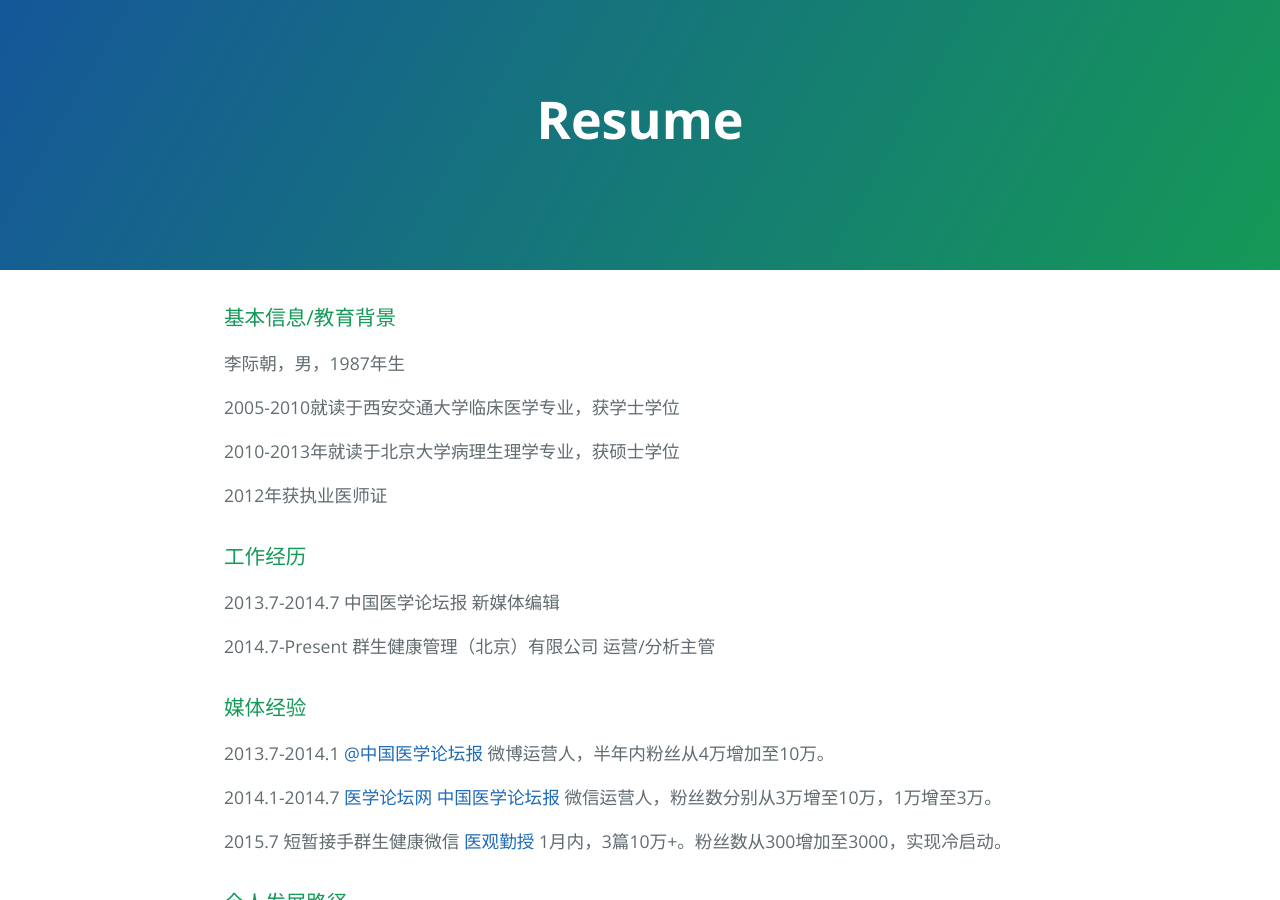
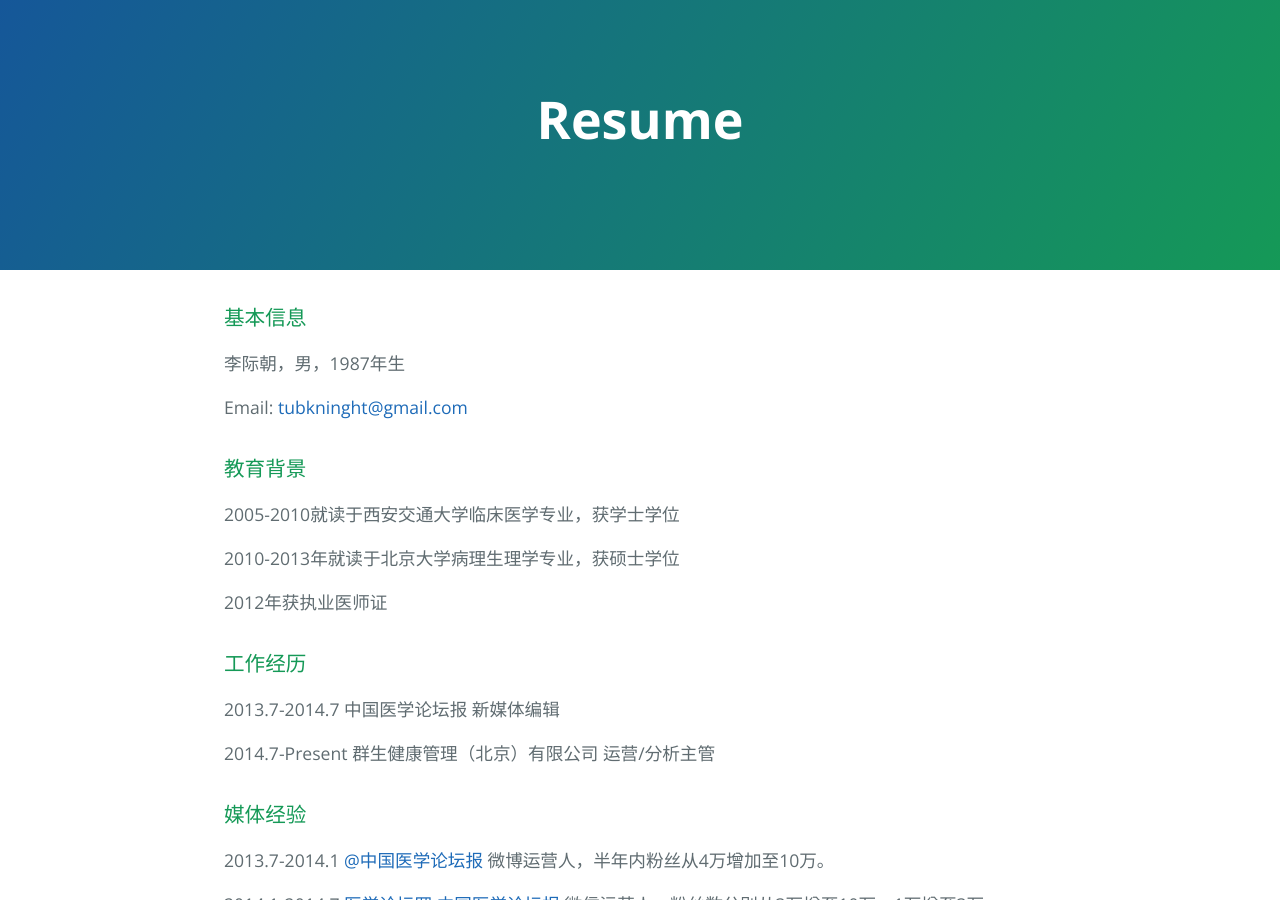
Before and after one commit to sicklife/sicklife.github.io, a Jekyll site: the page index.html, which Jekyll copies as it is, in a window 1280 px wide and 900 px high. Built offline with Jekyll 4.4.1, drawn with Linux system fonts in a browser that asks for light colours.

```diff
--- a/index.html
+++ b/index.html
@@ -17,9 +17,14 @@
 
     <section class="main-content">
       <h3>
-<a id="基本信息教育背景" class="anchor" href="#%E5%9F%BA%E6%9C%AC%E4%BF%A1%E6%81%AF%E6%95%99%E8%82%B2%E8%83%8C%E6%99%AF" aria-hidden="true"><span class="octicon octicon-link"></span></a>基本信息/教育背景</h3>
+<a id="基本信息" class="anchor" href="#%E5%9F%BA%E6%9C%AC%E4%BF%A1%E6%81%AF" aria-hidden="true"><span class="octicon octicon-link"></span></a>基本信息</h3>
 
 <p>李际朝，男，1987年生</p>
+
+<p>Email: <a href="mailto:tubkninght@gmail.com">tubkninght@gmail.com</a></p>
+
+<h3>
+<a id="教育背景" class="anchor" href="#%E6%95%99%E8%82%B2%E8%83%8C%E6%99%AF" aria-hidden="true"><span class="octicon octicon-link"></span></a>教育背景</h3>
 
 <p>2005-2010就读于西安交通大学临床医学专业，获学士学位</p>
 
--- a/params.json
+++ b/params.json
@@ -1 +1 @@
-{"name":"Resume","tagline":"","body":"### 基本信息/教育背景\r\n李际朝，男，1987年生\r\n\r\n2005-2010就读于西安交通大学临床医学专业，获学士学位\r\n\r\n2010-2013年就读于北京大学病理生理学专业，获硕士学位\r\n\r\n2012年获执业医师证\r\n\r\n### 工作经历\r\n2013.7-2014.7 中国医学论坛报 新媒体编辑\r\n\r\n2014.7-Present 群生健康管理（北京）有限公司 运营/分析主管\r\n\r\n### 媒体经验\r\n2013.7-2014.1 [@中国医学论坛报](http://www.weibo.com/seafrog?is_all=1) 微博运营人，半年内粉丝从4万增加至10万。\r\n\r\n2014.1-2014.7 [医学论坛网](http://weixin.sogou.com/gzh?openid=oIWsFtxyCk9N09rwUnNGj7qxjlPI) [中国医学论坛报](http://weixin.sogou.com/gzh?openid=oIWsFt_VdCflDuZCYMHFttguJ69s) 微信运营人，粉丝数分别从3万增至10万，1万增至3万。\r\n\r\n2015.7 短暂接手群生健康微信 [医观勤授](http://weixin.sogou.com/gzh?openid=oIWsFt-DSasP15v7h8ng-xzVz7Bs&ext) 1月内，3篇10万+。粉丝数从300增加至3000，实现冷启动。\r\n\r\n### 个人发展路径\r\n从一名医学生，到一名医学编辑，又慢慢成为一名Growth Hacker。\r\n\r\n最近一两年在自学编程及Data Mining，立志成为一名数据（市场）分析师。\r\n\r\n### 编程语言\r\n`Python` `SQL` `R` `HTML` \r\n\r\n###常用软件\r\nOffice、Photoshop、Dropbox、Visio、Jupyter Notebook\r\n\r\n###核心技能\r\n英文读写、信息检索、文案编辑、数据抓取、数据分析\r\n\r\n###个人主页\r\n\r\nResearch Gate: [Li Jizhao](https://www.researchgate.net/profile/Jizhao_Li2)\r\n\r\n知乎: [李际朝](https://www.zhihu.com/people/li-ji-zhao)","google":"UA-60336688-1","note":"Don't delete this file! It's used internally to help with page regeneration."}
+{"name":"Resume","tagline":"","body":"### 基本信息\r\n李际朝，男，1987年生\r\n\r\nEmail: tubkninght@gmail.com\r\n\r\n###教育背景\r\n2005-2010就读于西安交通大学临床医学专业，获学士学位\r\n\r\n2010-2013年就读于北京大学病理生理学专业，获硕士学位\r\n\r\n2012年获执业医师证\r\n\r\n### 工作经历\r\n2013.7-2014.7 中国医学论坛报 新媒体编辑\r\n\r\n2014.7-Present 群生健康管理（北京）有限公司 运营/分析主管\r\n\r\n### 媒体经验\r\n2013.7-2014.1 [@中国医学论坛报](http://www.weibo.com/seafrog?is_all=1) 微博运营人，半年内粉丝从4万增加至10万。\r\n\r\n2014.1-2014.7 [医学论坛网](http://weixin.sogou.com/gzh?openid=oIWsFtxyCk9N09rwUnNGj7qxjlPI) [中国医学论坛报](http://weixin.sogou.com/gzh?openid=oIWsFt_VdCflDuZCYMHFttguJ69s) 微信运营人，粉丝数分别从3万增至10万，1万增至3万。\r\n\r\n2015.7 短暂接手群生健康微信 [医观勤授](http://weixin.sogou.com/gzh?openid=oIWsFt-DSasP15v7h8ng-xzVz7Bs&ext) 1月内，3篇10万+。粉丝数从300增加至3000，实现冷启动。\r\n\r\n### 个人发展路径\r\n从一名医学生，到一名医学编辑，又慢慢成为一名Growth Hacker。\r\n\r\n最近一两年在自学编程及Data Mining，立志成为一名数据（市场）分析师。\r\n\r\n### 编程语言\r\n`Python` `SQL` `R` `HTML` \r\n\r\n###常用软件\r\nOffice、Photoshop、Dropbox、Visio、Jupyter Notebook\r\n\r\n###核心技能\r\n英文读写、信息检索、文案编辑、数据抓取、数据分析\r\n\r\n###个人主页\r\n\r\nResearch Gate: [Li Jizhao](https://www.researchgate.net/profile/Jizhao_Li2)\r\n\r\n知乎: [李际朝](https://www.zhihu.com/people/li-ji-zhao)","google":"UA-60336688-1","note":"Don't delete this file! It's used internally to help with page regeneration."}
```
